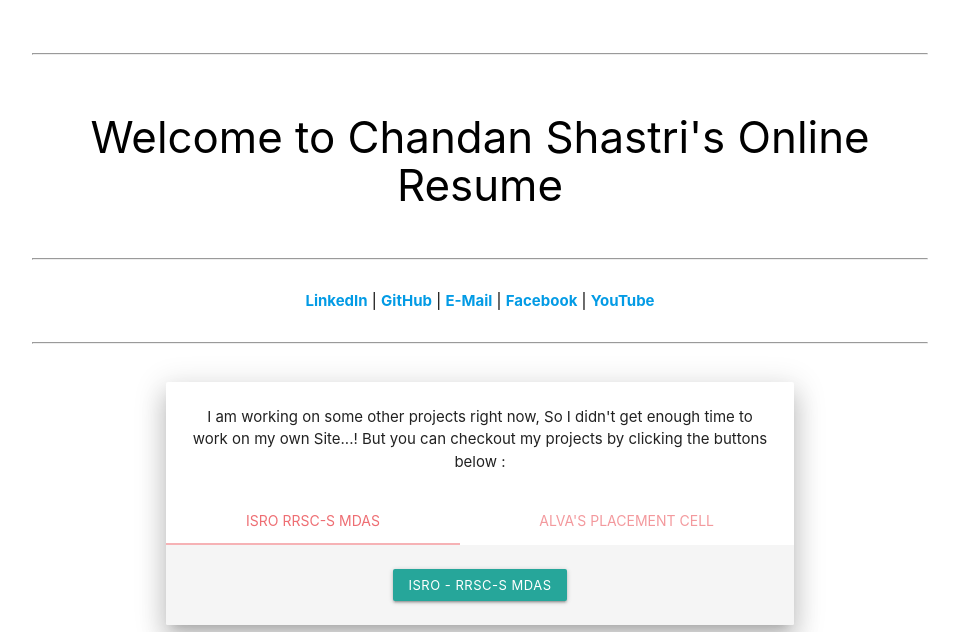
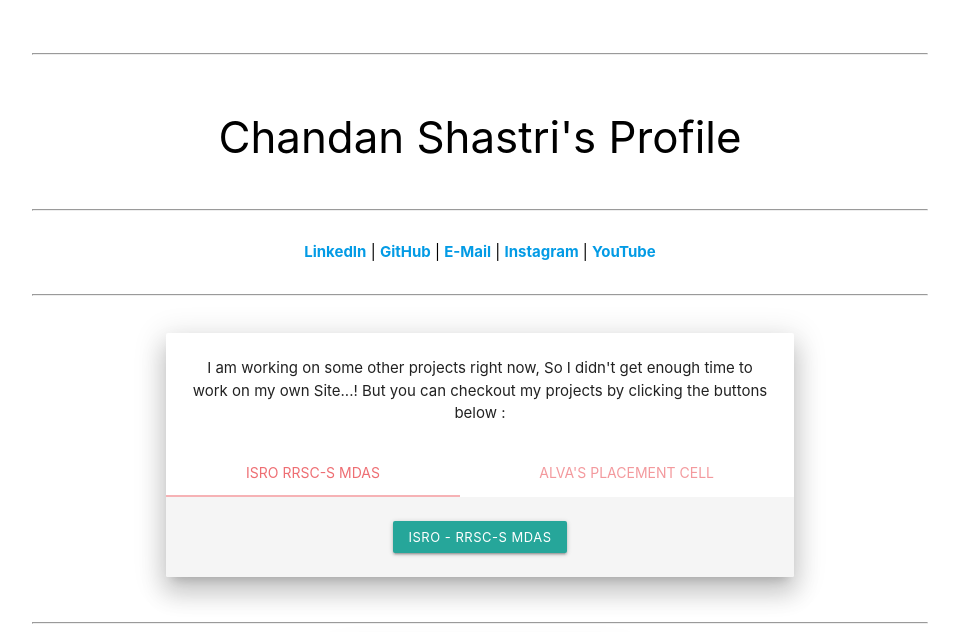
Before and after one commit to ChandanShastri/chandanshastri.github.io, a plain HTML site: page index.html in a window 1280 px wide. Shown: the top 632 px of the page, without its empty margins (160-1119 px from the left). Drawn offline with Linux system fonts and the light colour scheme.

Commit message:
Added Insta, Removed FB.

```diff
--- a/index.html
+++ b/index.html
@@ -19,14 +19,14 @@
   <br>
   <br>
   <font color="black">
-    <hr><br><center><h3>Welcome to Chandan Shastri's Online Resume</h3></center>
+    <hr><br><center><h3>Chandan Shastri's Profile</h3></center>
     <br><hr><br>
     <center>
         <a href="https://linkedin.com/in/chandanshastri" target="_blank"><b>LinkedIn</b></a> |
         <a href="https://github.com/ChandanShastri" target="_blank"><b>GitHub</b></a> |
         <a href="mailto:crshastri@gmail.com" target="_blank"><b>E-Mail</b></a> |
-        <a href="https://facebook.com/chandan.shastri" target="_blank">
-        <b>Facebook</b></a> |
+        <a href="https://instagram.com/chandanrshastri" target="_blank">
+        <b>Instagram</b></a> |
         <a href="https://youtube.com/c/chandanshastri" target="_blank">
         <b>YouTube</b></a>
     </center>
```
